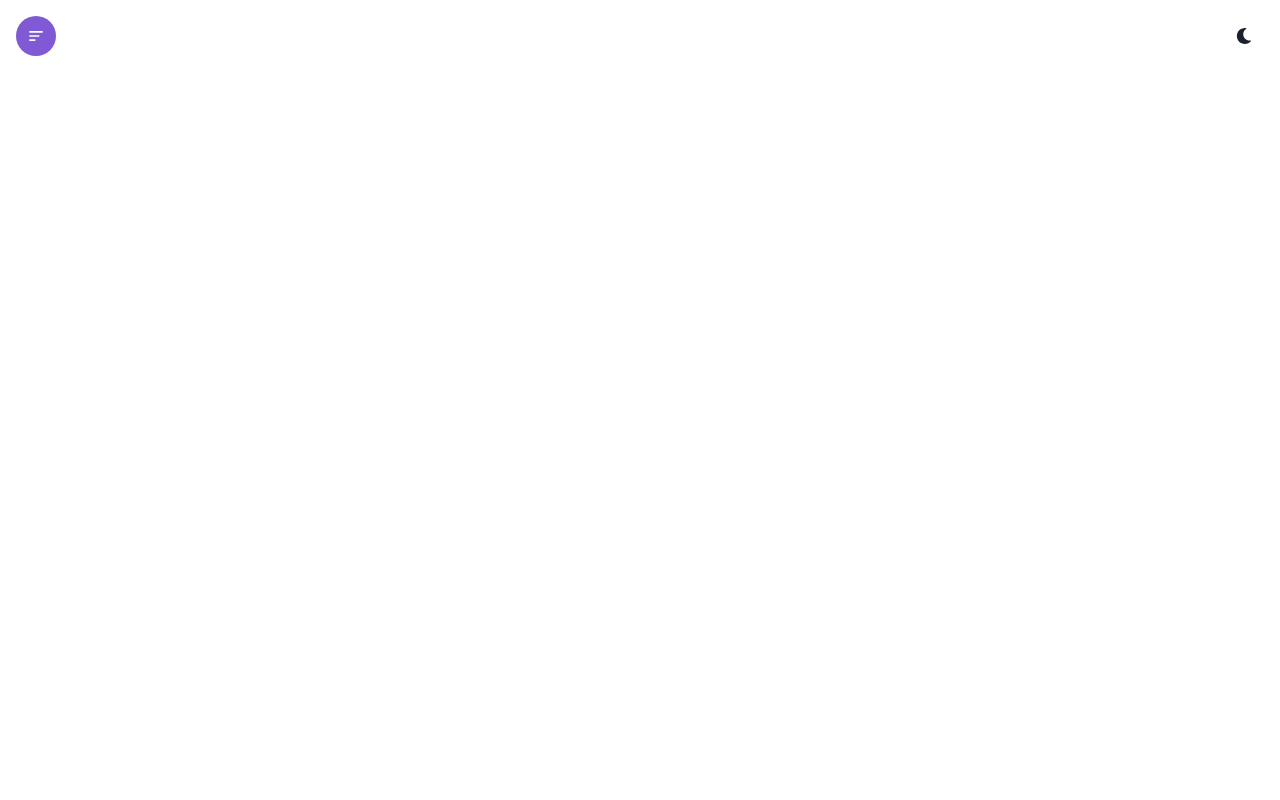
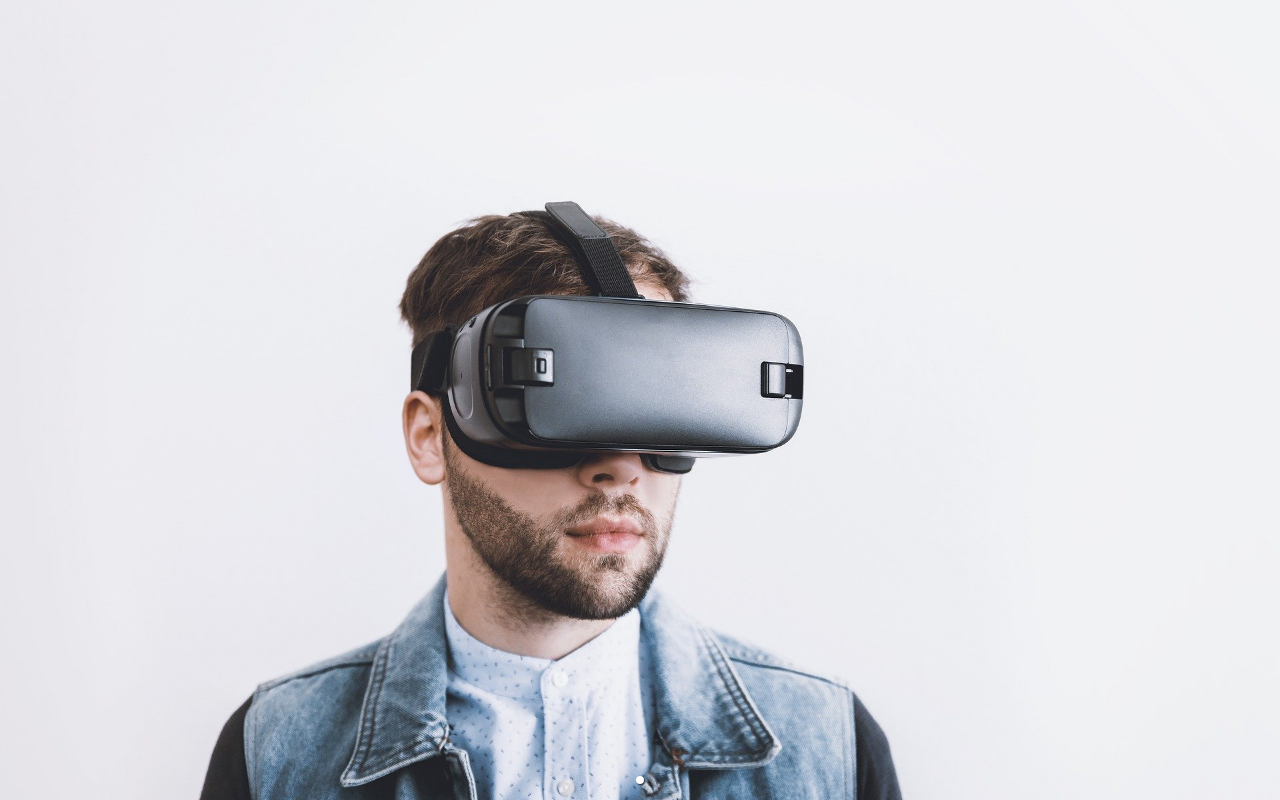
Before and after one commit to RunAtTekky/learn-react-two, a React (Create React App) app: page / in a window 1280 px wide. Before the commit this address had no page. Built offline with nearby package versions, Linux system fonts and the light colour scheme.

Commit message:
Add Carousel to homepage

```diff
--- a/src/App.jsx
+++ b/src/App.jsx
@@ -2,13 +2,14 @@ import React from 'react';
 import { Button } from '@chakra-ui/react';
 import { BrowserRouter as Router, Routes, Route } from 'react-router-dom';
 import Header from './components/Header';
+import Home from './components/Home';
 
 const App = () => {
   return (
     <Router>
       <Header />
       <Routes>
-        <Route />
+        <Route path="/" element={<Home />} />
       </Routes>
     </Router>
   );
--- a/src/components/Header.jsx
+++ b/src/components/Header.jsx
@@ -9,6 +9,7 @@ import {
   Button,
   useDisclosure,
   VStack,
+  HStack,
 } from '@chakra-ui/react';
 
 import { Link } from 'react-router-dom';
@@ -38,21 +39,38 @@ const Header = () => {
           <DrawerHeader>MIME</DrawerHeader>
           <DrawerBody>
             <VStack alignItems={'flex-start'}>
-              <Button colorScheme="purple" variant={'ghost'}>
+              <Button onClick={onClose} colorScheme="purple" variant={'ghost'}>
                 <Link to={'/'}>Home</Link>
               </Button>
-              <Button colorScheme="purple" variant={'ghost'}>
+              <Button onClick={onClose} colorScheme="purple" variant={'ghost'}>
                 <Link to={'/videos'}>Video</Link>
               </Button>
-              <Button colorScheme="purple" variant={'ghost'}>
+              <Button onClick={onClose} colorScheme="purple" variant={'ghost'}>
                 <Link to={'/videos?category=free'}>Free Videos</Link>
               </Button>
-              <Button colorScheme="purple" variant={'ghost'}>
+              <Button onClick={onClose} colorScheme="purple" variant={'ghost'}>
                 <Link to={'/upload'}>Upload Video</Link>
               </Button>
             </VStack>
+            <HStack
+              pos={'absolute'}
+              bottom={'10'}
+              left={'0'}
+              w={'full'}
+              justifyContent={'space-evenly'}
+            >
+              <Button onClick={onClose} colorScheme="purple">
+                <Link to={'/login'}>Login</Link>
+              </Button>
+              <Button
+                onClick={onClose}
+                variant={'outline'}
+                colorScheme="purple"
+              >
+                <Link to={'/signup'}>Sign Up</Link>
+              </Button>
+            </HStack>
           </DrawerBody>
-          <div>hahaha</div>
         </DrawerContent>
       </Drawer>
     </>
--- /dev/null
+++ b/src/components/Home.jsx
@@ -0,0 +1,39 @@
+import { Box, Heading, Image } from '@chakra-ui/react';
+import React from 'react';
+import { Carousel } from 'react-responsive-carousel';
+import 'react-responsive-carousel/lib/styles/carousel.min.css';
+import img1 from '../assets/1.jpg';
+import img2 from '../assets/2.jpg';
+import img3 from '../assets/3.jpg';
+import img4 from '../assets/4.jpg';
+import img5 from '../assets/5.png';
+
+const MyCarousel = () => {
+  return (
+    <Carousel
+      autoPlay
+      infiniteLoop
+      interval={1000}
+      showStatus={false}
+      showThumbs={false}
+      showArrows={false}
+    >
+      <Box w={'full'} h={'100vh'}>
+        <Image src={img1} alt="VR glasses" />
+        <Heading bgColor={'black'} color={'white'}>
+          Watch The Future
+        </Heading>
+      </Box>
+    </Carousel>
+  );
+};
+
+const Home = () => {
+  return (
+    <Box>
+      <MyCarousel />
+    </Box>
+  );
+};
+
+export default Home;
```
